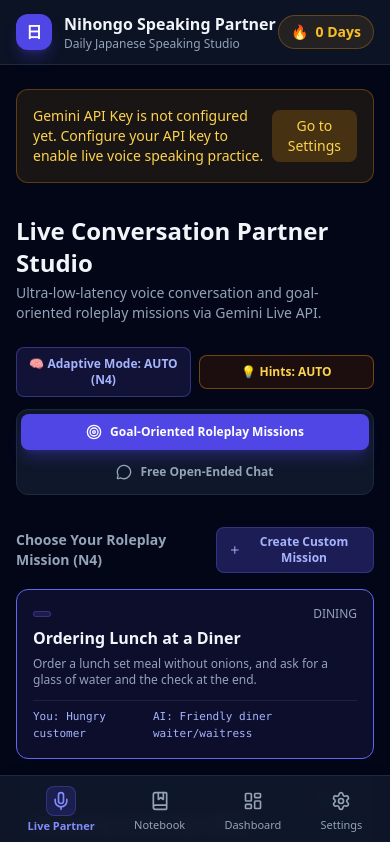
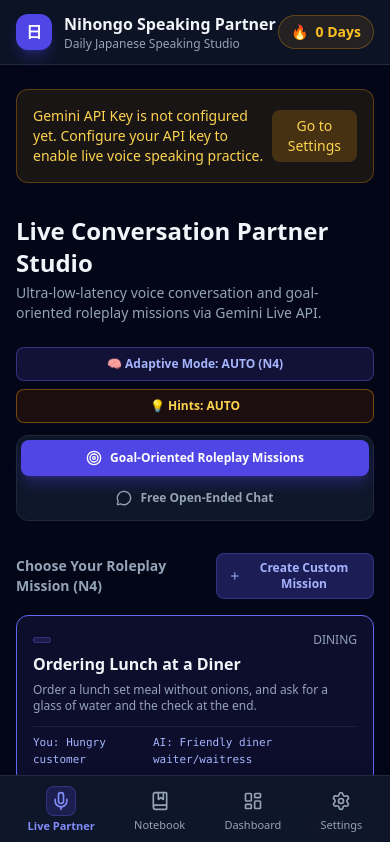
Before and after one commit to c0dearm/nihongo-speaking-partner, a React (Vite) app: page / in a window 390 px wide. Shown: the top 842 px of the page. Built offline with nearby package versions, Linux system fonts and the light colour scheme.

Commit message:
fix(partner,layout): stack mode chips on mobile, add aria-labels, and verify responsive classes in unit tests
TAG=agy
CONV=0119ea7b-3568-41b7-a088-ee65bb42e45f

```diff
--- a/src/components/layout/Header.tsx
+++ b/src/components/layout/Header.tsx
@@ -32,7 +32,7 @@
           </div>
 
           {/* Desktop & Tablet Navigation */}
-          <nav className="hidden md:flex items-center gap-1">
+          <nav className="hidden md:flex items-center gap-1" aria-label="Desktop navigation">
             {tabs.map((tab) => {
               const Icon = tab.icon;
               const isActive = activeTab === tab.id;
@@ -61,7 +61,7 @@
       </header>
 
       {/* Mobile Fixed Bottom Navigation Bar */}
-      <nav className="md:hidden fixed bottom-0 left-0 right-0 z-50 bg-slate-900/95 backdrop-blur border-t border-slate-800 px-2 py-1.5 flex items-center justify-around shadow-2xl">
+      <nav className="md:hidden fixed bottom-0 left-0 right-0 z-50 bg-slate-900/95 backdrop-blur border-t border-slate-800 px-2 py-1.5 flex items-center justify-around shadow-2xl" aria-label="Mobile navigation">
         {tabs.map((tab) => {
           const Icon = tab.icon;
           const isActive = activeTab === tab.id;
--- a/src/components/partner/LivePartnerView.tsx
+++ b/src/components/partner/LivePartnerView.tsx
@@ -354,13 +354,13 @@
         </div>
 
         <div className="flex flex-col sm:flex-row sm:items-center flex-wrap gap-3 w-full md:w-auto">
-          <div className="flex items-center flex-wrap gap-2 w-full sm:w-auto">
+          <div className="flex flex-col sm:flex-row items-stretch sm:items-center gap-2 w-full sm:w-auto">
             <button
               type="button"
               disabled={isConnected}
               title={isConnected ? "Mode change will apply on next connection" : ""}
               onClick={() => setAdaptationMode(adaptationMode === 'auto' ? 'rigid' : 'auto')}
-              className={`flex items-center justify-center gap-1.5 px-3 py-2 sm:py-1.5 rounded-lg text-xs font-semibold border transition-all flex-1 sm:flex-initial ${
+              className={`flex items-center justify-center gap-1.5 px-3 py-2 sm:py-1.5 rounded-lg text-xs font-semibold border transition-all w-full sm:w-auto ${
                 adaptationMode === 'auto'
                   ? 'bg-indigo-950/60 border-indigo-500/40 text-indigo-300 hover:bg-indigo-900/80'
                   : 'bg-slate-900 border-slate-700 text-slate-400 hover:text-slate-200'
@@ -372,7 +372,7 @@
             <button
               type="button"
               onClick={toggleSuggestionsMode}
-              className={`flex items-center justify-center gap-1.5 px-3 py-2 sm:py-1.5 rounded-lg text-xs font-semibold border transition-all flex-1 sm:flex-initial ${
+              className={`flex items-center justify-center gap-1.5 px-3 py-2 sm:py-1.5 rounded-lg text-xs font-semibold border transition-all w-full sm:w-auto ${
                 suggestionsMode !== 'off'
                   ? 'bg-amber-950/40 border-amber-500/40 text-amber-300 hover:bg-amber-900/60'
                   : 'bg-slate-900 border-slate-700 text-slate-400 hover:text-slate-200'
```
Also changed, not shown: 2 other files (tests, documents, lock files or other folders).
